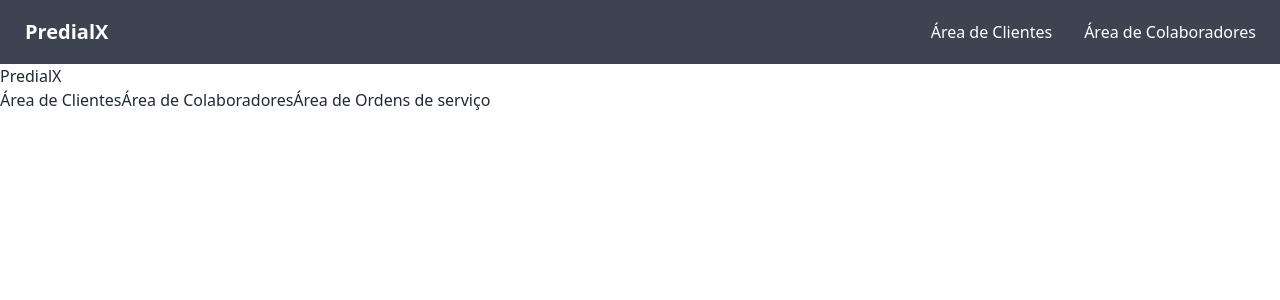
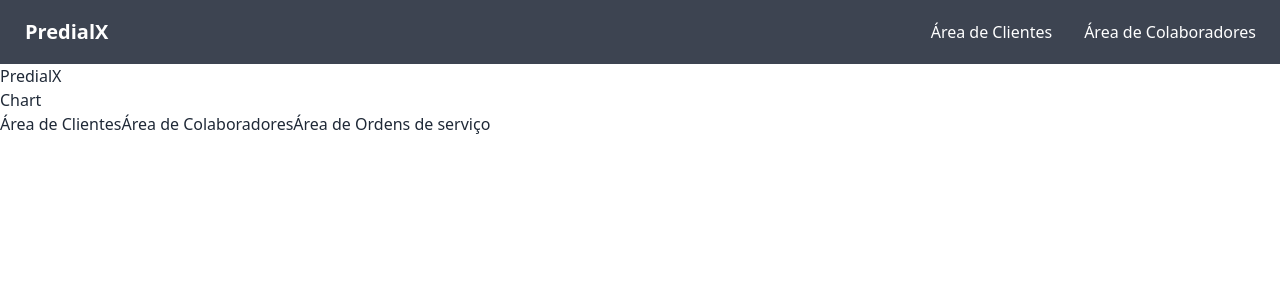
Before and after one commit to p-lacerda/desafio-findme-crud, a Next.js app in the folder front-end/: page / in a window 1280 px wide. Before the commit this address had no page. Shown: the top 300 px of the page. Built offline with nearby package versions, Linux system fonts and the light colour scheme.

Commit message:
edita a página de ordens de serviço

```diff
--- a/front-end/package.json
+++ b/front-end/package.json
@@ -13,7 +13,8 @@
     "next": "12.1.5",
     "react": "18.1.0",
     "react-dom": "18.1.0",
-    "react-hook-form": "^7.30.0"
+    "react-hook-form": "^7.30.0",
+    "recharts": "^2.1.9"
   },
   "devDependencies": {
     "@types/node": "17.0.29",
--- /dev/null
+++ b/front-end/src/components/Chart.tsx
@@ -0,0 +1,11 @@
+import React from 'react';
+
+type Props = {}
+
+const Chart = (props: Props) => {
+  return (
+    <div>Chart</div>
+  )
+}
+
+export default Chart;
--- /dev/null
+++ b/front-end/src/components/Order.tsx
@@ -0,0 +1,11 @@
+import React from 'react'
+
+type Props = {}
+
+const Order = (props: Props) => {
+  return (
+    <div>Order</div>
+  )
+}
+
+export default Order
--- a/front-end/src/pages/_app.tsx
+++ b/front-end/src/pages/_app.tsx
@@ -1,8 +1,17 @@
 import '../styles/globals.css';
 import type { AppProps } from 'next/app';
+import { useRouter } from 'next/router';
+import Navbar from '../components/Navbar';
 
 function MyApp({ Component, pageProps }: AppProps) {
-  return <Component {...pageProps} />
+  const router = useRouter();
+  const showHeader = router.pathname === '/login' ? false : true;
+  return (
+  <>
+    { showHeader && <Navbar /> }
+    <Component {...pageProps} />
+  </>
+  )
 }
 
 export default MyApp
--- a/front-end/src/pages/index.tsx
+++ b/front-end/src/pages/index.tsx
@@ -1,12 +1,13 @@
 import type { NextPage } from 'next';
 import Head from 'next/head';
 import { useEffect } from 'react';
+import Chart from '../components/Chart';
 import Navbar from '../components/Navbar';
 import Register from '../components/Register';
 import useAuthentication from '../hooks/useAuthentication';
 
 const Home: NextPage = () => {
-  useAuthentication();
+  // useAuthentication();
   return (
     <div>
       <Head>
@@ -15,9 +16,9 @@ const Home: NextPage = () => {
         <link rel="icon" href="/favicon.ico" />
       </Head>
 
-      <Navbar />
       <main>
         <h1>PredialX</h1>
+        <Chart />
         <Register />
       </main>
     </div>
--- a/front-end/src/pages/os/index.tsx
+++ b/front-end/src/pages/os/index.tsx
@@ -55,19 +55,21 @@ function Os({}: Props): JSX.Element {
         <p>Lista de Ordens de Serviço</p>
         <div>
         {
-          filteredData.map(({ id, dataAbertura, problemaRelatado }, i) => (
+          filteredData.map((ordem, i) => (
             <div key={i}>
-              <p>{ dataAbertura }</p>
-              <p>{ problemaRelatado }</p>
+              <p>{ ordem.dataAbertura }</p>
+              <p>{ ordem.problemaRelatado }</p>
+              <p>{ ordem.colaboradorInfo.nome }</p>
+              <p>{ ordem.clienteInfo.nome }</p>
               <div>
-                <Link passHref href={`/os/editar/${id}`}>
+                <Link passHref href={`/os/editar/${ordem.id}`}>
                   <button
                     className='btn'
                   >
                     Editar
                   </button>
                 </Link>
-                <Link passHref href={`/os/deletar/${id}`}>
+                <Link passHref href={`/os/deletar/${ordem.id}`}>
                   <button
                     className='btn'
                   >
```
Also changed, not shown: front-end/.eslintrc.json, 1 other file (tests, documents, lock files or other folders).
